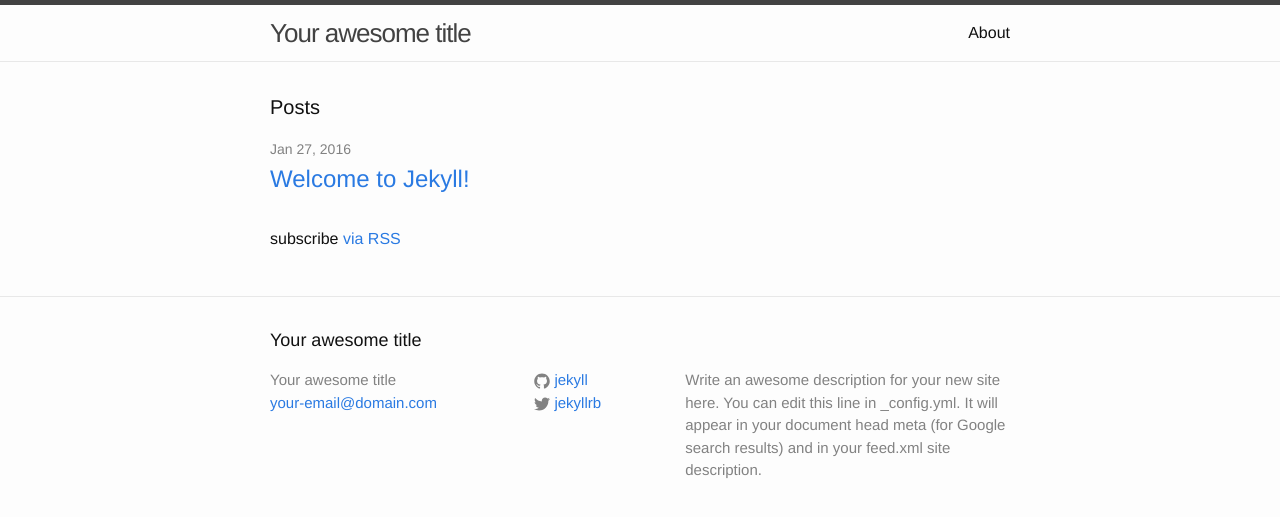
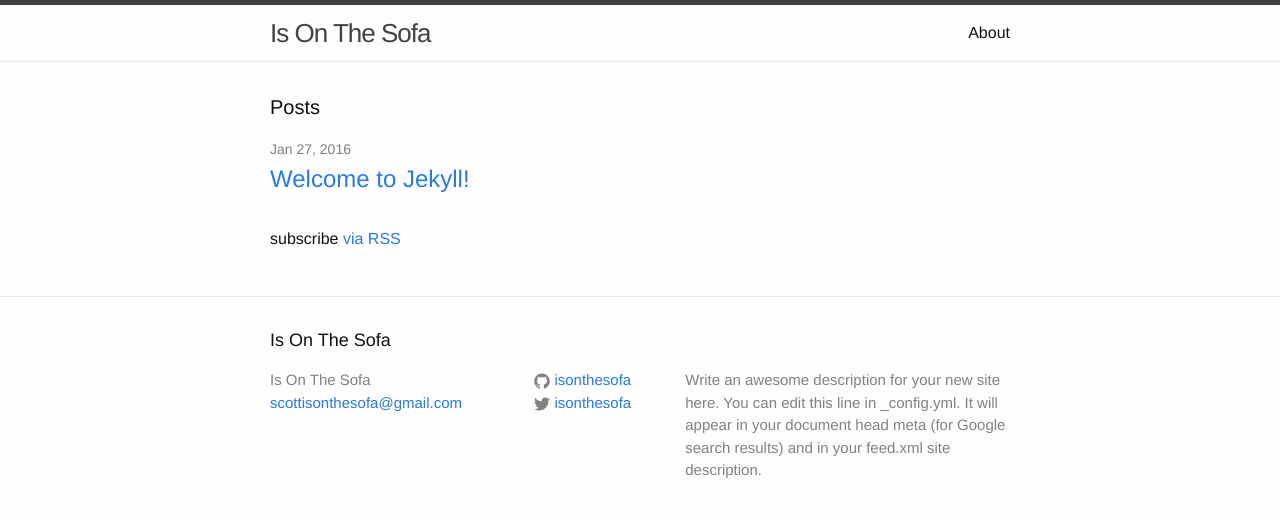
Before and after one commit to isonthesofa/isonthesofa, a Jekyll site: the page built from index.html, in a window 1280 px wide. Shown: the top 517 px of the page. Built offline with Jekyll 4.4.1, drawn with Linux system fonts in a browser that asks for light colours.

Commit message:
first push

```diff
--- a/_config.yml
+++ b/_config.yml
@@ -6,16 +6,16 @@
 # 'jekyll serve'. If you change this file, please restart the server process.
 
 # Site settings
-title: Your awesome title
-email: your-email@domain.com
+title: Is On The Sofa
+email: scottisonthesofa@gmail.com
 description: > # this means to ignore newlines until "baseurl:"
   Write an awesome description for your new site here. You can edit this
   line in _config.yml. It will appear in your document head meta (for
   Google search results) and in your feed.xml site description.
 baseurl: "" # the subpath of your site, e.g. /blog
-url: "http://yourdomain.com" # the base hostname & protocol for your site
-twitter_username: jekyllrb
-github_username:  jekyll
+url: "http://isonthesofa.github.io" # the base hostname & protocol for your site
+twitter_username: isonthesofa
+github_username:  isonthesofa
 
 # Build settings
 markdown: kramdown
```
